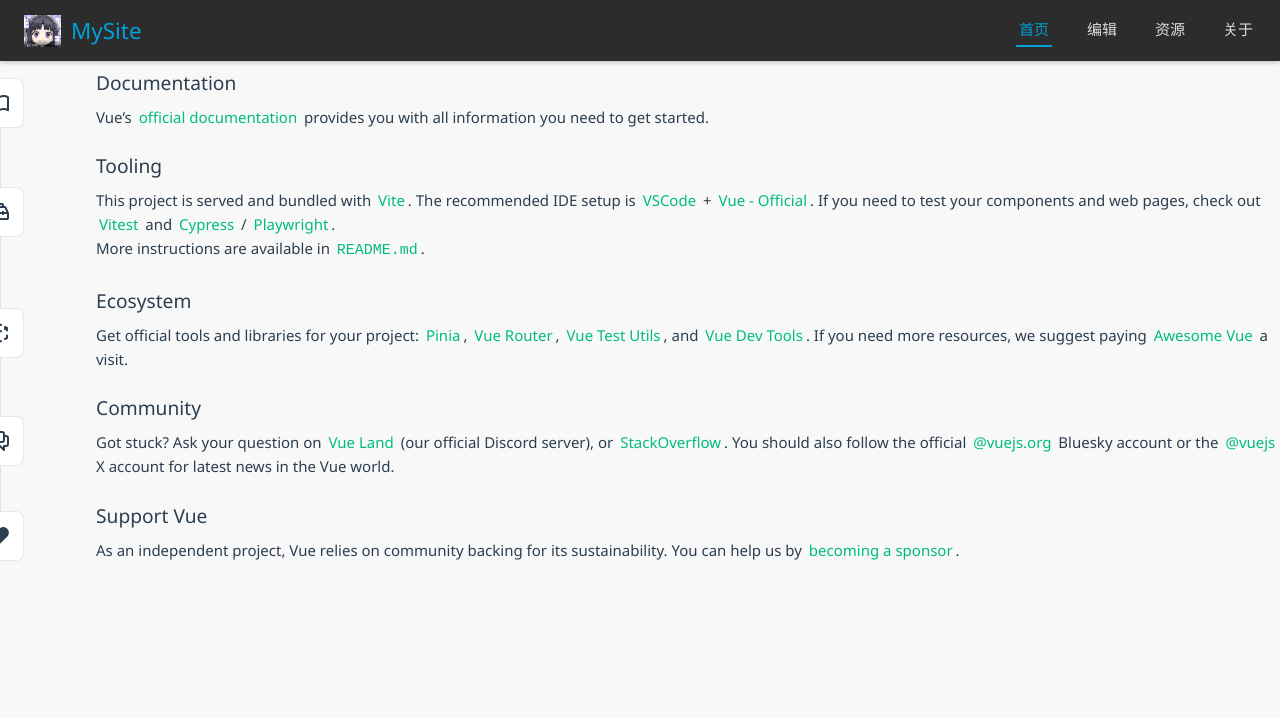
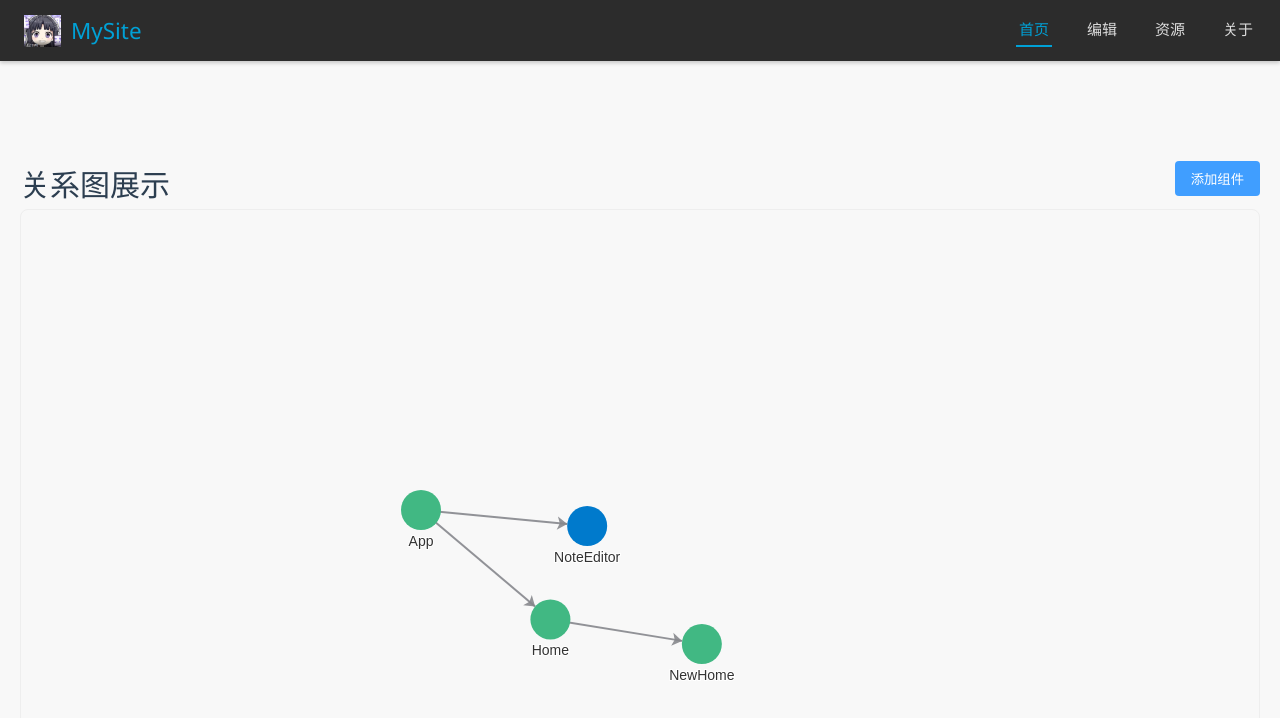
Before and after one commit to Dengchuanyi0316/Kotonoha, a Vue app: page / in a window 1280 px wide. Shown: the top 718 px of the page. Built offline with nearby package versions, Linux system fonts and the light colour scheme.

Commit message:
首页关系图初设计

```diff
--- a/package.json
+++ b/package.json
@@ -26,11 +26,13 @@
     "@tiptap/vue-3": "^3.0.7",
     "@vueup/vue-quill": "^1.2.0",
     "axios": "^1.11.0",
+    "echarts": "^6.0.0",
     "element-plus": "^2.10.4",
     "lucide-vue-next": "^0.536.0",
     "pinia": "^3.0.3",
     "quill": "^2.0.0",
     "tinymce": "^8.0.1",
+    "vis-network": "^10.0.1",
     "vue": "^3.5.17",
     "vue-router": "^4.5.1",
     "vue3-quill": "^0.3.1"
--- a/src/router/index.js
+++ b/src/router/index.js
@@ -1,13 +1,17 @@
 // src/router/index.ts
 // 这个文件配置了 Vue 应用的路由规则，使得应用能依据不同 URL 显示对应的页面组件。
 import { createRouter, createWebHistory } from 'vue-router'
-import Home from '../views/HomeView.vue'
 import Editor from '../views/NoteEditor.vue'
 import Resources from '../views/Resources.vue'
 import About from '../views/AboutView.vue'
+import NewHome from '../views/NewHome.vue'
 
 const routes = [
-  { path: '/', component: Home },
+  {
+    path: '/',
+    name: 'home',
+    component: NewHome // 将原来的 HomeView 替换为 NewHome
+  },
   { path: '/editor', component: Editor },
   { path: '/resources', component: Resources },
   { path: '/about', component: About },
--- /dev/null
+++ b/src/views/NewHome.vue
@@ -0,0 +1,172 @@
+<template>
+  <div class="container">
+    <h1>关系图展示</h1>
+    <div id="graphChart" class="chart-container"></div>
+    <button @click="addComponent" class="add-btn">添加组件</button>
+  </div>
+</template>
+
+<script setup>
+import { onMounted, ref } from 'vue'
+import * as echarts from 'echarts'
+import { reactive } from 'vue'
+
+const myChart = ref(null)
+
+onMounted(() => {
+  // 初始化图表
+  myChart.value = echarts.init(document.getElementById('graphChart'))
+
+
+  // 图表配置
+  const option = {
+    tooltip: {},
+    animationDurationUpdate: 750, // 添加拖动动画持续时间
+    animationEasingUpdate: 'quinticInOut', // 设置动画缓动效果
+    series: [{
+      type: 'graph',
+      layout: 'force',
+      force: {
+        repulsion: 300, // 增加斥力使节点分散更开
+        edgeLength: 150, // 增加连线长度
+        layoutAnimation: true,
+        // 添加力导向参数使拖动时影响其他节点
+        edgeSymbolSize: [4, 20],
+        friction: 0.6 // 摩擦系数，控制动画衰减速度
+      },
+      roam: false, // 禁用整体拖动
+      draggable: true, // 启用节点拖拽
+      label: {
+        show: true,
+        position: 'bottom',
+        fontSize: 14,// 调整文字大小
+      },
+      // 根据连接数动态计算节点大小
+      symbolSize: function (node) {
+        const linksCount = graphData.links.filter(link =>
+          link.source === node.id || link.target === node.id
+        ).length;
+        return Math.min(40 + linksCount * 5, 60);
+      },
+      // 根据节点类型设置颜色
+      itemStyle: {
+        color: function(params) {
+          // 定义不同类型对应的颜色
+          const colorMap = {
+            'vue': '#41b883',
+            'ts': '#3178c6',
+            'js': '#f7df1e',
+            'json': '#f16529',
+            'css': '#2965f1',
+            'html': '#e34f26',
+            'jsx': '#61dafb',
+            'tsx': '#007acc',
+            'other': '#999999'
+          };
+          // 返回对应颜色，默认为other
+          return colorMap[params.data.type] || colorMap['other'];
+        }
+      },
+      edgeSymbol: ['none', 'arrow'],
+      edgeSymbolSize: [0, 10],
+      edgeLabel: {
+        fontSize: 12
+      },
+      data: graphData.nodes,
+      links: graphData.links,
+      lineStyle: {
+        opacity: 0.9,
+        width: 2,
+        curveness: 0, // 连线弯曲度
+        elasticity: 0.6 // 连线弹性，实现伸缩效果
+      }
+    }]
+  }
+
+  // 设置配置项并渲染图表
+  myChart.value.setOption(option)
+
+  // 添加节点拖拽功能
+  myChart.value.on('dragend', function(params) {
+    if (params.dataType === 'node') {
+      const node = graphData.nodes.find(n => n.id === params.data.id)
+      if (node) {
+        node.fixed = true
+        node.x = params.targetX
+        node.y = params.targetY
+        myChart.value.setOption({ series: [{ data: graphData.nodes }] })
+      }
+    }
+  })
+
+  // 响应窗口大小变化
+  window.addEventListener('resize', () => {
+    myChart.value.resize()
+  })
+})
+
+// 初始化图表数据
+const graphData = reactive({
+  nodes: [
+    { id: 'App', name: 'App', type: 'vue', value: 50, fixed: true, x: 400, y: 300 },
+    { id: 'Home', name: 'Home', type: 'vue', value: 30 },
+    { id: 'NoteEditor', name: 'NoteEditor', type: 'tsx', value: 30 },
+    { id: 'NewHome', name: 'NewHome', type: 'vue', value: 30 }
+  ],
+  links: [
+    { source: 'App', target: 'Home' },
+    { source: 'App', target: 'NoteEditor' },
+    { source: 'Home', target: 'NewHome' }
+  ]
+})
+
+// 添加动态添加节点的方法
+const addComponent = () => {
+  const newNode = {
+    id: 'NewComponent' + Math.random().toString(36).substr(2, 5),
+    name: 'NewComponent',
+    type: 'other', // 默认类型
+    value: 20
+  }
+  graphData.nodes.push(newNode)
+  // 添加一条到App的连接
+  graphData.links.push({ source: 'App', target: newNode.id })
+  myChart.value.setOption({
+    series: [{
+      data: graphData.nodes,
+      links: graphData.links,
+    }]
+  })
+}
+</script>
+
+<style scoped>
+.container {
+  position: relative;
+  width: 100%;
+  max-width: 1400px;
+  margin: 80px auto 0;
+  padding: 20px;
+  box-sizing: border-box;
+}
+
+.chart-container {
+  width: 100%;
+  height: 800px;
+  min-height: 600px;
+  border: 1px solid #eee;
+  border-radius: 8px;
+}
+
+.add-btn {
+  position: absolute;
+  top: 20px;
+  right: 20px;
+  padding: 8px 16px;
+  background: #409eff;
+  color: white;
+  border: none;
+  border-radius: 4px;
+  cursor: pointer;
+}
+</style>
```
Also changed, not shown: 1 other file (tests, documents, lock files or other folders).
